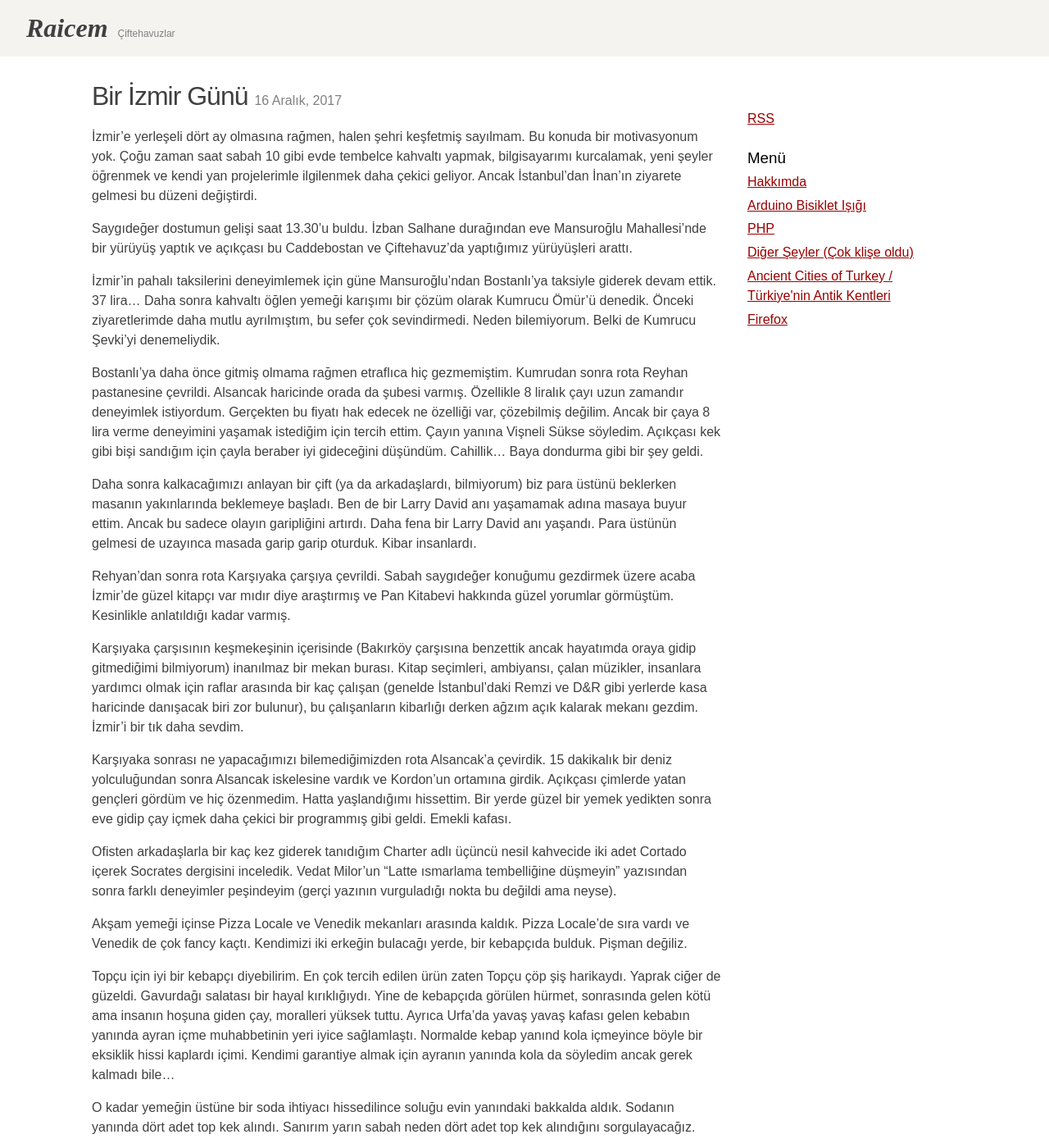
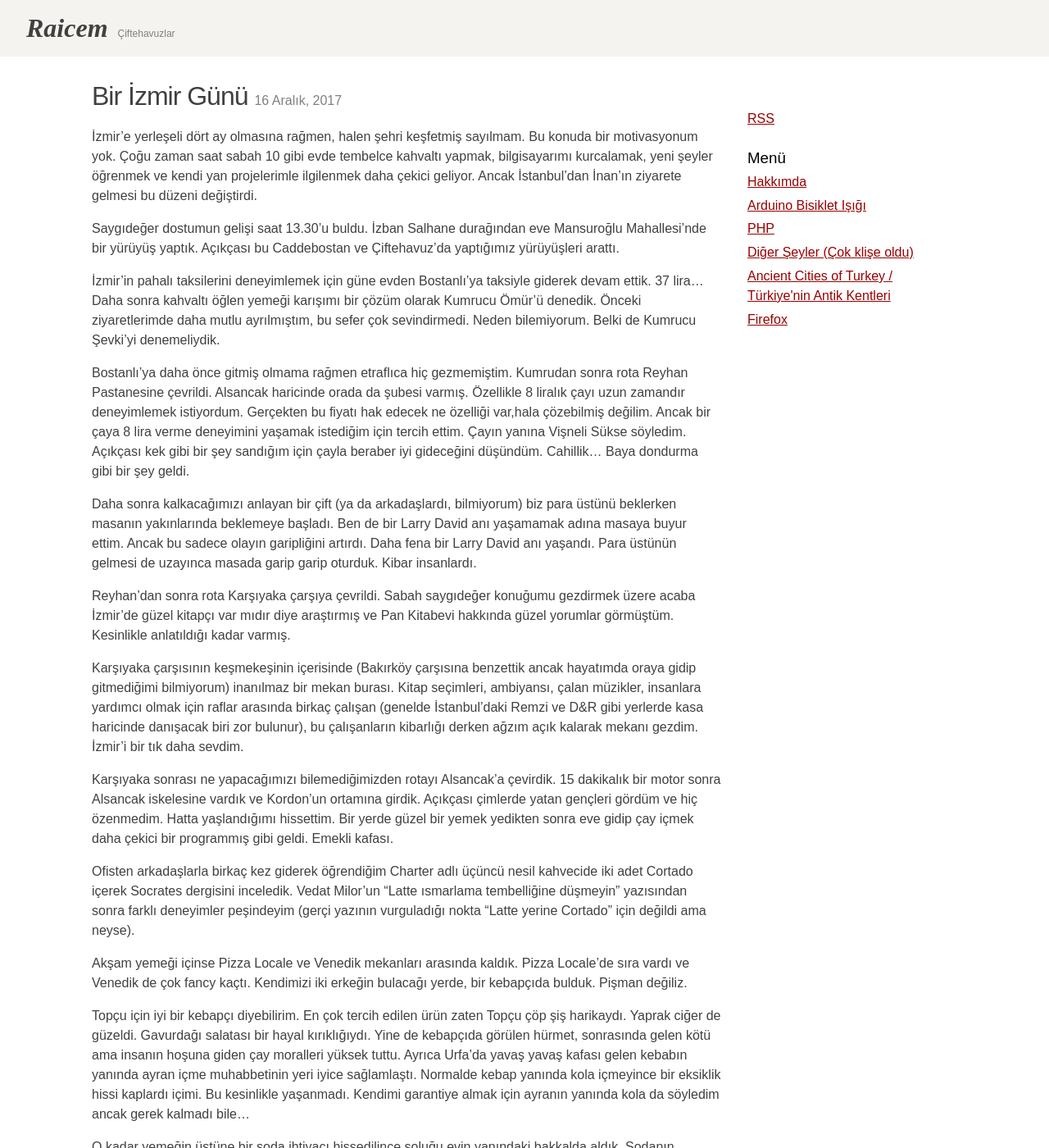
Before and after one commit to raicem/ciftehavuz, a Jekyll site: the page built from _posts/2017-12-16-bir-izmir-gunu.md, in a window 1280 px wide and 1400 px high. Shown: the whole window at 82% size. Built offline with Jekyll 4.4.1, drawn with Linux system fonts in a browser that asks for light colours; some of the changed text lies outside the part shown.

Commit message:
typo fixes

```diff
--- a/_posts/2017-12-16-bir-izmir-gunu.md
+++ b/_posts/2017-12-16-bir-izmir-gunu.md
@@ -9,26 +9,26 @@
 
 İzmir'e yerleşeli dört ay olmasına rağmen, halen şehri keşfetmiş sayılmam. Bu konuda bir motivasyonum yok. Çoğu zaman saat sabah 10 gibi evde tembelce kahvaltı yapmak, bilgisayarımı kurcalamak, yeni şeyler öğrenmek ve kendi yan projelerimle ilgilenmek daha çekici geliyor. Ancak İstanbul'dan İnan'ın ziyarete gelmesi bu düzeni değiştirdi.
 
-Saygıdeğer dostumun gelişi saat 13.30'u buldu. İzban Salhane durağından eve Mansuroğlu Mahallesi'nde bir yürüyüş yaptık ve açıkçası bu Caddebostan ve Çiftehavuz'da yaptığımız yürüyüşleri arattı.
+Saygıdeğer dostumun gelişi saat 13.30'u buldu. İzban Salhane durağından eve Mansuroğlu Mahallesi'nde bir yürüyüş yaptık. Açıkçası bu Caddebostan ve Çiftehavuz'da yaptığımız yürüyüşleri arattı.
 
-İzmir'in pahalı taksilerini deneyimlemek için güne Mansuroğlu'ndan Bostanlı'ya taksiyle giderek devam ettik. 37 lira... Daha sonra kahvaltı öğlen yemeği karışımı bir çözüm olarak Kumrucu Ömür'ü denedik. Önceki ziyaretlerimde daha mutlu ayrılmıştım, bu sefer çok sevindirmedi. Neden bilemiyorum. Belki de Kumrucu Şevki'yi denemeliydik.
+İzmir'in pahalı taksilerini deneyimlemek için güne evden Bostanlı'ya taksiyle giderek devam ettik. 37 lira... Daha sonra kahvaltı öğlen yemeği karışımı bir çözüm olarak Kumrucu Ömür'ü denedik. Önceki ziyaretlerimde daha mutlu ayrılmıştım, bu sefer çok sevindirmedi. Neden bilemiyorum. Belki de Kumrucu Şevki'yi denemeliydik.
 
-Bostanlı'ya daha önce gitmiş olmama rağmen etraflıca hiç gezmemiştim. Kumrudan sonra rota Reyhan pastanesine çevrildi. Alsancak haricinde orada da şubesi varmış. Özellikle 8 liralık çayı uzun zamandır deneyimlek istiyordum. Gerçekten bu fiyatı hak edecek ne özelliği var, çözebilmiş değilim. Ancak bir çaya 8 lira verme deneyimini yaşamak istediğim için tercih ettim. Çayın yanına Vişneli Sükse söyledim. Açıkçası kek gibi bişi sandığım için çayla beraber iyi gideceğini düşündüm. Cahillik... Baya dondurma gibi bir şey geldi.
+Bostanlı'ya daha önce gitmiş olmama rağmen etraflıca hiç gezmemiştim. Kumrudan sonra rota Reyhan Pastanesine çevrildi. Alsancak haricinde orada da şubesi varmış. Özellikle 8 liralık çayı uzun zamandır deneyimlemek istiyordum. Gerçekten bu fiyatı hak edecek ne özelliği var,hala çözebilmiş değilim. Ancak bir çaya 8 lira verme deneyimini yaşamak istediğim için tercih ettim. Çayın yanına Vişneli Sükse söyledim. Açıkçası kek gibi bir şey sandığım için çayla beraber iyi gideceğini düşündüm. Cahillik... Baya dondurma gibi bir şey geldi.
 
 Daha sonra kalkacağımızı anlayan bir çift (ya da arkadaşlardı, bilmiyorum) biz para üstünü beklerken masanın yakınlarında beklemeye başladı. Ben de bir Larry David anı yaşamamak adına masaya buyur ettim. Ancak bu sadece olayın garipliğini artırdı. Daha fena bir Larry David anı yaşandı. Para üstünün gelmesi de uzayınca masada garip garip oturduk. Kibar insanlardı.
 
-Rehyan'dan sonra rota Karşıyaka çarşıya çevrildi. Sabah saygıdeğer konuğumu gezdirmek üzere acaba İzmir'de güzel kitapçı var mıdır diye araştırmış ve Pan Kitabevi hakkında güzel yorumlar görmüştüm. Kesinlikle anlatıldığı kadar varmış.
+Reyhan'dan sonra rota Karşıyaka çarşıya çevrildi. Sabah saygıdeğer konuğumu gezdirmek üzere acaba İzmir'de güzel kitapçı var mıdır diye araştırmış ve Pan Kitabevi hakkında güzel yorumlar görmüştüm. Kesinlikle anlatıldığı kadar varmış.
 
-Karşıyaka çarşısının keşmekeşinin içerisinde (Bakırköy çarşısına benzettik ancak hayatımda oraya gidip gitmediğimi bilmiyorum) inanılmaz bir mekan burası. Kitap seçimleri, ambiyansı, çalan müzikler, insanlara yardımcı olmak için raflar arasında bir kaç çalışan (genelde İstanbul'daki Remzi ve D&R gibi yerlerde kasa haricinde danışacak biri zor bulunur), bu çalışanların kibarlığı derken ağzım açık kalarak mekanı gezdim. İzmir'i bir tık daha sevdim.
+Karşıyaka çarşısının keşmekeşinin içerisinde (Bakırköy çarşısına benzettik ancak hayatımda oraya gidip gitmediğimi bilmiyorum) inanılmaz bir mekan burası. Kitap seçimleri, ambiyansı, çalan müzikler, insanlara yardımcı olmak için raflar arasında birkaç çalışan (genelde İstanbul'daki Remzi ve D&R gibi yerlerde kasa haricinde danışacak biri zor bulunur), bu çalışanların kibarlığı derken ağzım açık kalarak mekanı gezdim. İzmir'i bir tık daha sevdim.
 
-Karşıyaka sonrası ne yapacağımızı bilemediğimizden rota Alsancak'a çevirdik. 15 dakikalık bir deniz yolculuğundan sonra Alsancak iskelesine vardık ve Kordon'un ortamına girdik. Açıkçası çimlerde yatan gençleri gördüm ve hiç özenmedim. Hatta yaşlandığımı hissettim. Bir yerde güzel bir yemek yedikten sonra eve gidip çay içmek daha çekici bir programmış gibi geldi. Emekli kafası.
+Karşıyaka sonrası ne yapacağımızı bilemediğimizden rotayı Alsancak'a çevirdik. 15 dakikalık bir motor sonra Alsancak iskelesine vardık ve Kordon'un ortamına girdik. Açıkçası çimlerde yatan gençleri gördüm ve hiç özenmedim. Hatta yaşlandığımı hissettim. Bir yerde güzel bir yemek yedikten sonra eve gidip çay içmek daha çekici bir programmış gibi geldi. Emekli kafası.
 
-Ofisten arkadaşlarla bir kaç kez giderek tanıdığım Charter adlı üçüncü nesil kahvecide iki adet Cortado içerek Socrates dergisini inceledik. Vedat Milor'un "Latte ısmarlama tembelliğine düşmeyin" yazısından sonra farklı deneyimler peşindeyim (gerçi yazının vurguladığı nokta bu değildi ama neyse).
+Ofisten arkadaşlarla birkaç kez giderek öğrendiğim Charter adlı üçüncü nesil kahvecide iki adet Cortado içerek Socrates dergisini inceledik. Vedat Milor'un "Latte ısmarlama tembelliğine düşmeyin" yazısından sonra farklı deneyimler peşindeyim (gerçi yazının vurguladığı nokta "Latte yerine Cortado" için değildi ama neyse).
 
 Akşam yemeği içinse Pizza Locale ve Venedik mekanları arasında kaldık. Pizza Locale'de sıra vardı ve Venedik de çok fancy kaçtı. Kendimizi iki erkeğin bulacağı yerde, bir kebapçıda bulduk. Pişman değiliz.
 
-Topçu için iyi bir kebapçı diyebilirim. En çok tercih edilen ürün zaten Topçu çöp şiş harikaydı. Yaprak ciğer de güzeldi. Gavurdağı salatası bir hayal kırıklığıydı. Yine de kebapçıda görülen hürmet, sonrasında gelen kötü ama insanın hoşuna giden çay, moralleri yüksek tuttu. Ayrıca Urfa'da yavaş yavaş kafası gelen kebabın yanında ayran içme muhabbetinin yeri iyice sağlamlaştı. Normalde kebap yanınd kola içmeyince böyle bir eksiklik hissi kaplardı içimi. Kendimi garantiye almak için ayranın yanında kola da söyledim ancak gerek kalmadı bile...
+Topçu için iyi bir kebapçı diyebilirim. En çok tercih edilen ürün zaten Topçu çöp şiş harikaydı. Yaprak ciğer de güzeldi. Gavurdağı salatası bir hayal kırıklığıydı. Yine de kebapçıda görülen hürmet, sonrasında gelen kötü ama insanın hoşuna giden çay moralleri yüksek tuttu. Ayrıca Urfa'da yavaş yavaş kafası gelen kebabın yanında ayran içme muhabbetinin yeri iyice sağlamlaştı. Normalde kebap yanında kola içmeyince bir eksiklik hissi kaplardı içimi. Bu kesinlikle yaşanmadı. Kendimi garantiye almak için ayranın yanında kola da söyledim ancak gerek kalmadı bile...
 
-O kadar yemeğin üstüne bir soda ihtiyacı hissedilince soluğu evin yanındaki bakkalda aldık. Sodanın yanında dört adet top kek alındı. Sanırım yarın sabah neden dört adet top kek alındığını sorgulayacağız.
+O kadar yemeğin üstüne bir soda ihtiyacı hissedilince soluğu evin yanındaki bakkalda aldık. Sodanın yanında dört adet top kek alındı. Sanırım yarın sabah neden top kek aldığımızı sorgulayacağız.
 
-All in all, başarılı bir üründü. İzmir Kumrucu Ömür, Reyhan Pastanesi, Pan Kitabevi, Karşıyaka - Alsancak moturu gibi kurumlarıyal bize güzel bir gün geçirtti. Kurmu ve Reyhan klişeleri tamamlandı. Sanırım yarına boyoz ve bira-midye kalıyor. Bakalım onlar da tamamlanacak mı...
+All in all, başarılı bir gündü. İzmir, Kumrucu Ömür, Reyhan Pastanesi, Pan Kitabevi, Karşıyaka - Alsancak moturu gibi kurumlarıyla bize güzel bir gün geçirtti. Kumru ve Reyhan klişeleri tamamlandı. Sanırım yarına boyoz ve bira-midye kalıyor. Bakalım onlar da tamamlanacak mı...
```
